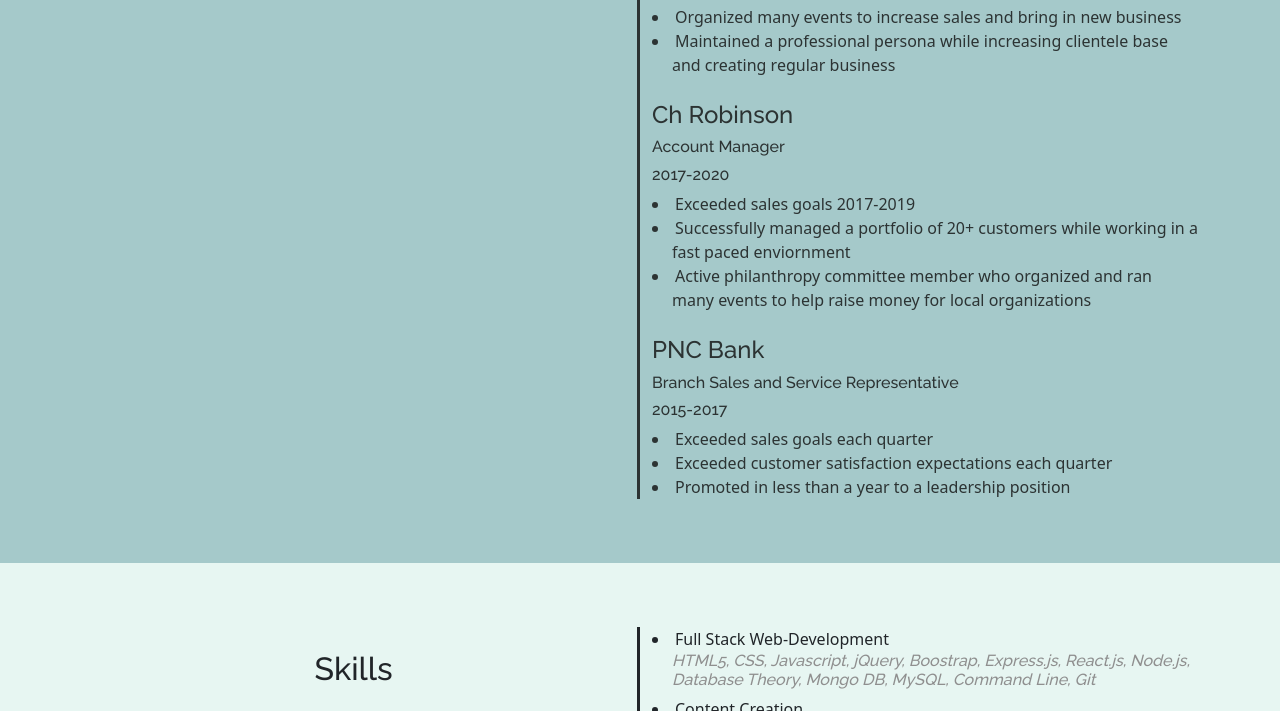
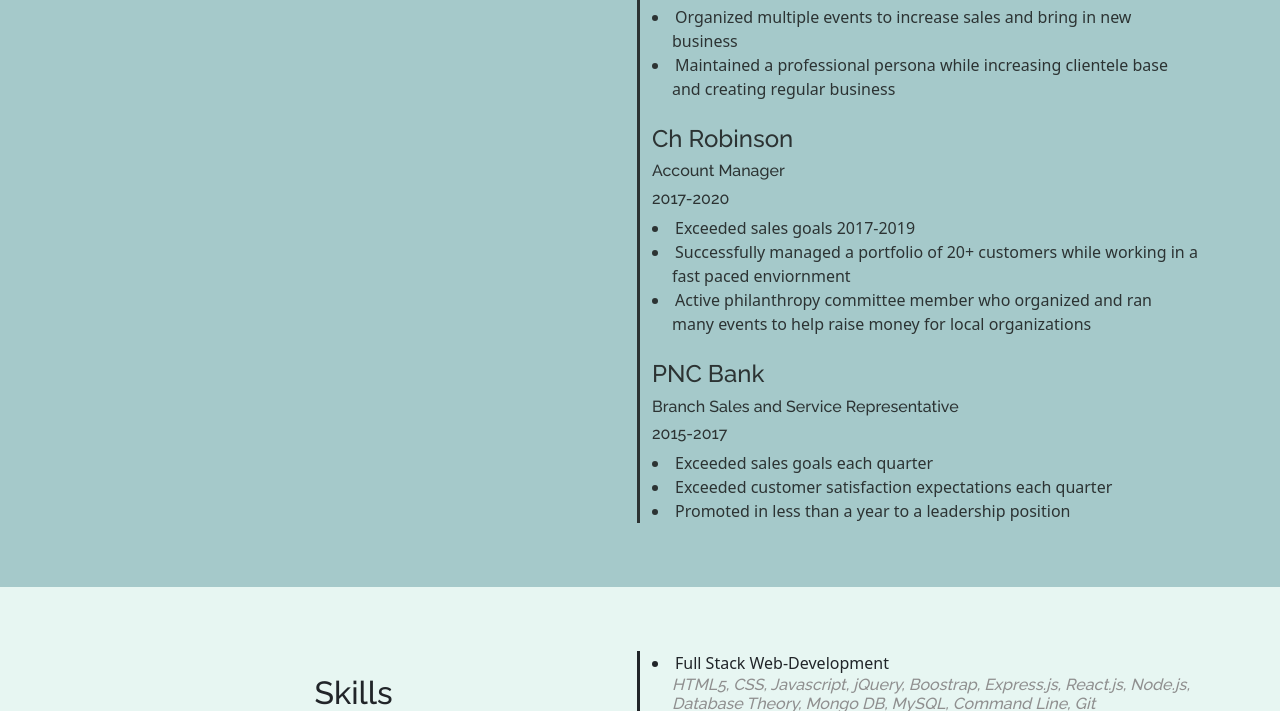
Before and after one commit to lc-mar/one-page-sparks-resume, a plain HTML site: page index.html in a window 1280 px wide. Shown: the part 389-1100 px from the top of the page. Drawn offline with nearby package versions, Linux system fonts and the light colour scheme.

Commit message:
updated spelling and formatted html

```diff
--- a/index.html
+++ b/index.html
@@ -44,7 +44,7 @@
               <h4>Rezervoir Lounge</h4>
               <h6>Bartender</h6>
               <h6 class="years">2021-2022</h6>
-              <li>Organized many events to increase sales and bring in new business</li>
+              <li>Organized multiple events to increase sales and bring in new business</li>
               <li>Maintained a professional persona while increasing clientele base and creating regular business</li>
               <br>
               <h4>Ch Robinson</h4>
```
